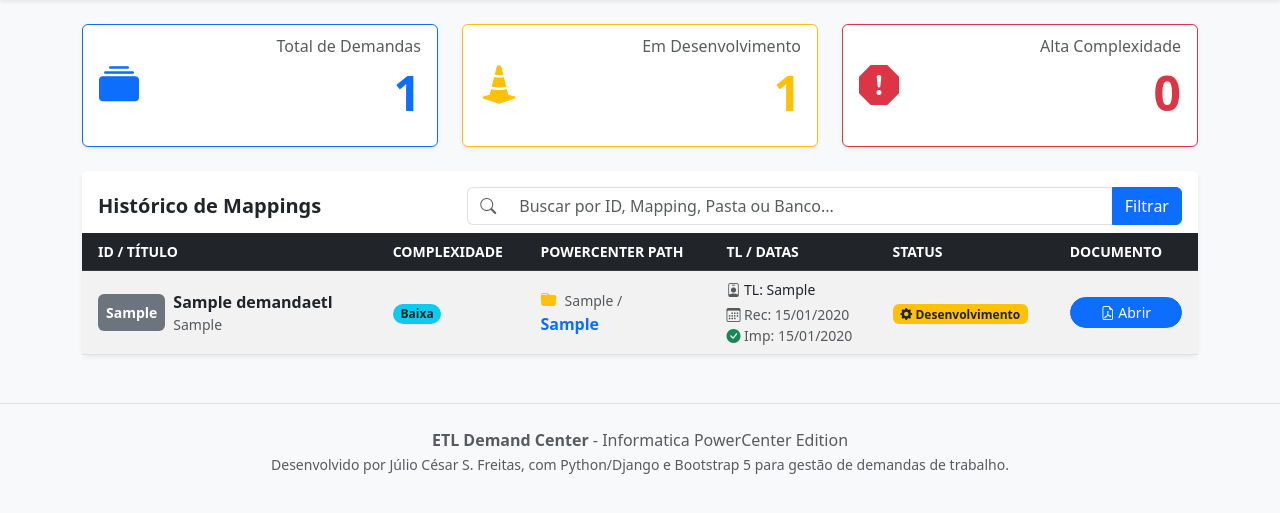
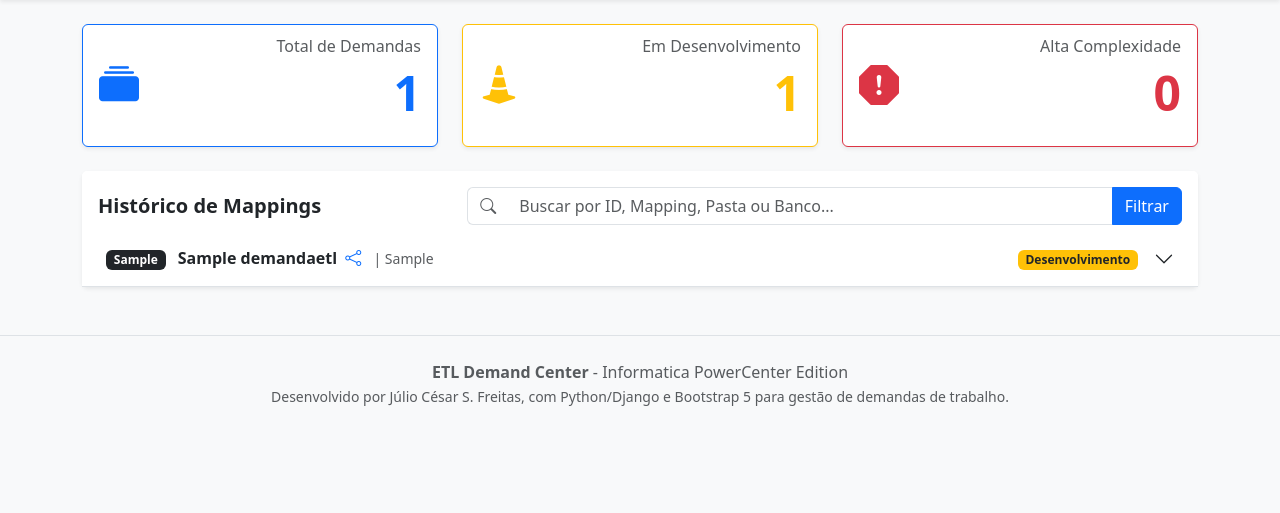
Before and after one commit to juliofreitas77/GestaoDemandasETL, a Django app: page / in a window 1280 px wide. Shown: the part 50-563 px from the top of the page. Run offline with Django 5.2, Linux system fonts and the light colour scheme; tables that the repository leaves empty hold one stand-in row (values such as "Sample post"); some libraries are stand-ins or nearby versions.

Commit message:
Ajustes: Inclusão de link do jira. Ajustes na pagina home.html

```diff
--- a/demandas/admin.py
+++ b/demandas/admin.py
@@ -1,5 +1,7 @@
 from django.contrib import admin
 from .models import DemandaETL
+from django.forms import Textarea
+from django.db import models
 
 @admin.register(DemandaETL)
 class DemandaETLAdmin(admin.ModelAdmin):
@@ -9,3 +11,7 @@ class DemandaETLAdmin(admin.ModelAdmin):
     list_filter = ('status', 'complexidade', 'folder_repositorio')
     # Barra de busca
     search_fields = ('titulo', 'workflow_mapping', 'descricao_solucao')
+
+    formfield_overrides = {
+        models.TextField: {'widget': Textarea(attrs={'rows': 10, 'cols': 80, 'style': 'font-family: monospace;'})},
+    }
--- a/demandas/models.py
+++ b/demandas/models.py
@@ -6,6 +6,7 @@ class DemandaETL(models.Model):
 
     # Novos Campos Solicitados
     id_demanda = models.CharField(max_length=50, verbose_name="ID da Demanda/Ticket")
+    link_jira = models.URLField(max_length=500, blank=True, null=True, verbose_name="Link do Card Jira")
     data_implementacao = models.DateField(blank=True, null=True, verbose_name="Data de Implementação")
     lider_tecnico = models.CharField(max_length=100, verbose_name="TL (Líder Técnico)")
 
@@ -18,7 +19,7 @@ class DemandaETL(models.Model):
     workflow_mapping = models.CharField(max_length=255, verbose_name="Workflow/Mapping")
     origem_destino = models.CharField(max_length=255, help_text="Ex: Oracle CRM -> Teradata DW")
     descricao_solucao = models.TextField(verbose_name="O que foi desenvolvido")
-    script_sql_shell = models.TextField(blank=True, verbose_name="Queries SQL ou Scripts Shell utilizados")
+    script_sql_shell = models.TextField(blank=True, verbose_name="Queries SQL ou Scripts Shell")
     arquivo_tecnico = models.FileField(upload_to='documentos_pc/', verbose_name="Anexo (Proposta Técnica)")
 
     def __str__(self):
--- a/demandas/templates/demandas/home.html
+++ b/demandas/templates/demandas/home.html
@@ -6,6 +6,7 @@
     <title>ETL Demand Center | PowerCenter</title>
     <link href="https://cdn.jsdelivr.net/npm/bootstrap@5.3.0/dist/dist/css/bootstrap.min.css" rel="stylesheet">
     <link rel="stylesheet" href="https://cdn.jsdelivr.net/npm/bootstrap-icons@1.10.5/font/bootstrap-icons.css">
+    <link rel="stylesheet" href="https://cdnjs.cloudflare.com/ajax/libs/highlight.js/11.8.0/styles/atom-one-dark.min.css">
 
     <style>
         .gradient-custom {
@@ -17,6 +18,21 @@
         }
         .card-stats:hover {
             transform: scale(1.05);
+        }
+        .accordion-button:not(.collapsed) {
+            background-color: #f8f9fa;
+            color: #000;
+            box-shadow: none;
+        }
+        .accordion-button:focus {
+            box-shadow: none;
+            border-color: rgba(0,0,0,.125);
+        }
+        pre code {
+            display: block;
+            padding: 1rem;
+            max-height: 400px;
+            overflow-x: auto;
         }
     </style>
 </head>
@@ -102,88 +118,96 @@
             </form>
         </div>
     </div>
+
+{% if demanda.script_sql_shell %}
+    <div class="mt-2">
+        <small class="text-muted d-block mb-1">Snippet Técnico:</small>
+        <pre><code class="language-sql shadow-sm rounded">{{ demanda.script_sql_shell }}</code></pre>
+    </div>
+{% endif %}
+
 </div>
         <div class="card-body p-0">
-            <div class="table-responsive">
-                <table class="table table-striped table-hover align-middle mb-0">
-                    <thead class="table-dark text-uppercase small">
-                        <tr>
-                            <th class="ps-3">ID / Título</th>
-                            <th>Complexidade</th>
-                            <th>PowerCenter Path</th>
-                            <th>TL / Datas</th>
-                            <th>Status</th>
-                            <th class="pe-3">Documento</th>
-                        </tr>
-                    </thead>
-                    <tbody>
+            <div class="accordion accordion-flush" id="accordionDemandas">
     {% for demanda in demandas %}
-                        <tr>
-                            <td class="ps-3">
-                                <div class="d-flex align-items-center">
-                                    <div class="bg-secondary text-white rounded p-2 me-2 small fw-bold">
-                                        {{ demanda.id_demanda }}
+    <div class="accordion-item border-bottom">
+        <h2 class="accordion-header" id="heading{{ demanda.id }}">
+            <button class="accordion-button collapsed px-4" type="button" data-bs-toggle="collapse" data-bs-target="#collapse{{ demanda.id }}">
+                <div class="d-flex justify-content-between w-100 align-items-center me-3">
+                    <div>
+                        <span class="badge bg-dark me-2">{{ demanda.id_demanda }}</span>
+                        <strong class="text-dark">{{ demanda.titulo }}</strong>
+                        {% if demanda.link_jira %}
+                            <i class="bi bi-share text-primary ms-1" title="Possui link Jira"></i>
+                        {% endif %}
+                        <small class="text-muted ms-2 d-none d-md-inline">| {{ demanda.folder_repositorio }}</small>
                     </div>
                     <div>
-                                        <span class="fw-bold text-dark">{{ demanda.titulo }}</span>
-                                        <small class="text-muted d-block">{{ demanda.origem_destino }}</small>
+                        {% if demanda.status == 'D' %}
+                            <span class="badge bg-warning text-dark">Desenvolvimento</span>
+                        {% elif demanda.status == 'T' %}
+                            <span class="badge bg-info">Homologação</span>
+                        {% else %}
+                            <span class="badge bg-success">Produção</span>
+                        {% endif %}
+
+                        {% if demanda.complexidade == 'A' %}
+                            <span class="badge border border-danger text-danger ms-1">Alta</span>
+                        {% endif %}
                     </div>
                 </div>
-                            </td>
-
-                            <td>
-                                {% if demanda.complexidade == 'A' %}
-                                    <span class="badge bg-danger rounded-pill">Alta</span>
-                                {% elif demanda.complexidade == 'M' %}
-                                    <span class="badge bg-warning text-dark rounded-pill">Média</span>
-                                {% else %}
-                                    <span class="badge bg-info text-dark rounded-pill">Baixa</span>
+            </button>
+        </h2>
+        <div id="collapse{{ demanda.id }}" class="accordion-collapse collapse" data-bs-parent="#accordionDemandas">
+            <div class="accordion-body bg-white border-top">
+                <div class="row">
+                    <div class="col-md-4 border-end">
+                        <h6 class="fw-bold text-primary"><i class="bi bi-info-circle"></i> Detalhes do Mapping</h6>
+                        <ul class="list-unstyled small">
+                            <li><strong>Workflow:</strong> {{ demanda.workflow_mapping }}</li>
+                            <li><strong>Origem/Destino:</strong> {{ demanda.origem_destino }}</li>
+                            <li><strong>TL Responsável:</strong> {{ demanda.lider_tecnico }}</li>
+                            <li><strong>Data Rec.:</strong> {{ demanda.data_recebimento|date:"d/m/Y" }}</li>
+                            {% if demanda.link_jira %}
+                                <li>
+                                    <i class="bi bi-link-45deg text-primary"></i>
+                                    <a href="{{ demanda.link_jira }}" target="_blank" class="text-decoration-none fw-bold">
+                                        Abrir no Jira <i class="bi bi-box-arrow-up-right small"></i>
+                                    </a>
+                                </li>
                             {% endif %}
-                            </td>
-
-                            <td>
-                                <i class="bi bi-folder-fill text-warning me-1"></i>
-                                <small class="text-muted">{{ demanda.folder_repositorio }} /</small>
-                                <div class="fw-semibold text-primary">{{ demanda.workflow_mapping }}</div>
-                            </td>
-
-                            <td>
-                                <div class="small">
-                                    <i class="bi bi-person-badge text-muted"></i> TL: {{ demanda.lider_tecnico }}
-                                </div>
-                                <div class="small text-muted mt-1">
-                                    <i class="bi bi-calendar3"></i> Rec: {{ demanda.data_recebimento|date:"d/m/Y" }}
                             {% if demanda.data_implementacao %}
-                                        <br><i class="bi bi-check-circle-fill text-success"></i> Imp: {{ demanda.data_implementacao|date:"d/m/Y" }}
+                                <li><strong>Implementado em:</strong> {{ demanda.data_implementacao|date:"d/m/Y" }}</li>
+                            {% endif %}
+                        </ul>
+                        {% if demanda.arquivo_tecnico %}
+                            <a href="{{ demanda.arquivo_tecnico.url }}" class="btn btn-sm btn-outline-primary mt-2 w-100" target="_blank">
+                                <i class="bi bi-file-earmark-pdf"></i> Abrir Documento Técnico
+                            </a>
                         {% endif %}
                     </div>
-                            </td>
 
-                            <td>
-                                {% if demanda.status == 'D' %}
-                                    <span class="badge bg-warning text-dark"><i class="bi bi-gear-fill"></i> Desenvolvimento</span>
-                                {% elif demanda.status == 'T' %}
-                                    <span class="badge bg-info"><i class="bi bi-clipboard2-check-fill"></i> Homologação</span>
-                                {% else %}
-                                    <span class="badge bg-success"><i class="bi bi-cloud-check-fill"></i> Produção</span>
+                    <div class="col-md-8">
+                        <h6 class="fw-bold text-primary"><i class="bi bi-code-slash"></i> Lógica de Desenvolvimento</h6>
+                        <p class="small text-secondary">{{ demanda.descricao_solucao|linebreaks }}</p>
+
+                        {% if demanda.script_sql_shell %}
+                            <div class="mt-3">
+                                <label class="small fw-bold text-muted mb-1">Snippet SQL / Shell:</label>
+                                <pre class="m-0"><code class="language-sql shadow-sm rounded">{{ demanda.script_sql_shell }}</code></pre>
+                            </div>
                         {% endif %}
-                            </td>
-
-                            <td class="pe-3">
-                                {% if demanda.arquivo_tecnico %}
-                                    <a href="{{ demanda.arquivo_tecnico.url }}" class="btn btn-sm btn-primary rounded-pill w-100" target="_blank">
-                                        <i class="bi bi-file-earmark-pdf"></i> Abrir
-                                    </a>
-                                {% else %}
-                                    <button class="btn btn-sm btn-outline-secondary rounded-pill w-100" disabled>
-                                        <i class="bi bi-file-earmark-x"></i> Sem Doc
-                                    </button>
-                                {% endif %}
-                            </td>
-                        </tr>
+                    </div>
+                </div>
+            </div>
+        </div>
+    </div>
+    {% empty %}
+    <div class="p-5 text-center text-muted">
+        <i class="bi bi-search fs-1"></i>
+        <p class="mt-2">Nenhuma demanda encontrada para os critérios de busca.</p>
+    </div>
     {% endfor %}
-                    </tbody>
-                </table>
 </div>
         </div>
     </div>
@@ -197,5 +221,17 @@
 </footer>
 
 <script src="https://cdn.jsdelivr.net/npm/bootstrap@5.3.0/dist/dist/js/bootstrap.bundle.min.js"></script>
+<script src="https://cdnjs.cloudflare.com/ajax/libs/highlight.js/11.8.0/highlight.min.js"></script>
+<script>hljs.highlightAll();</script>
+
+<style>
+    /* Ajuste para o bloco de código não ficar gigante */
+    pre {
+        max-height: 200px;
+        overflow-y: auto;
+        font-size: 0.85rem;
+    }
+</style>
+
 </body>
 </html>
```
Lines whose indentation alone changed are shown as unchanged.
